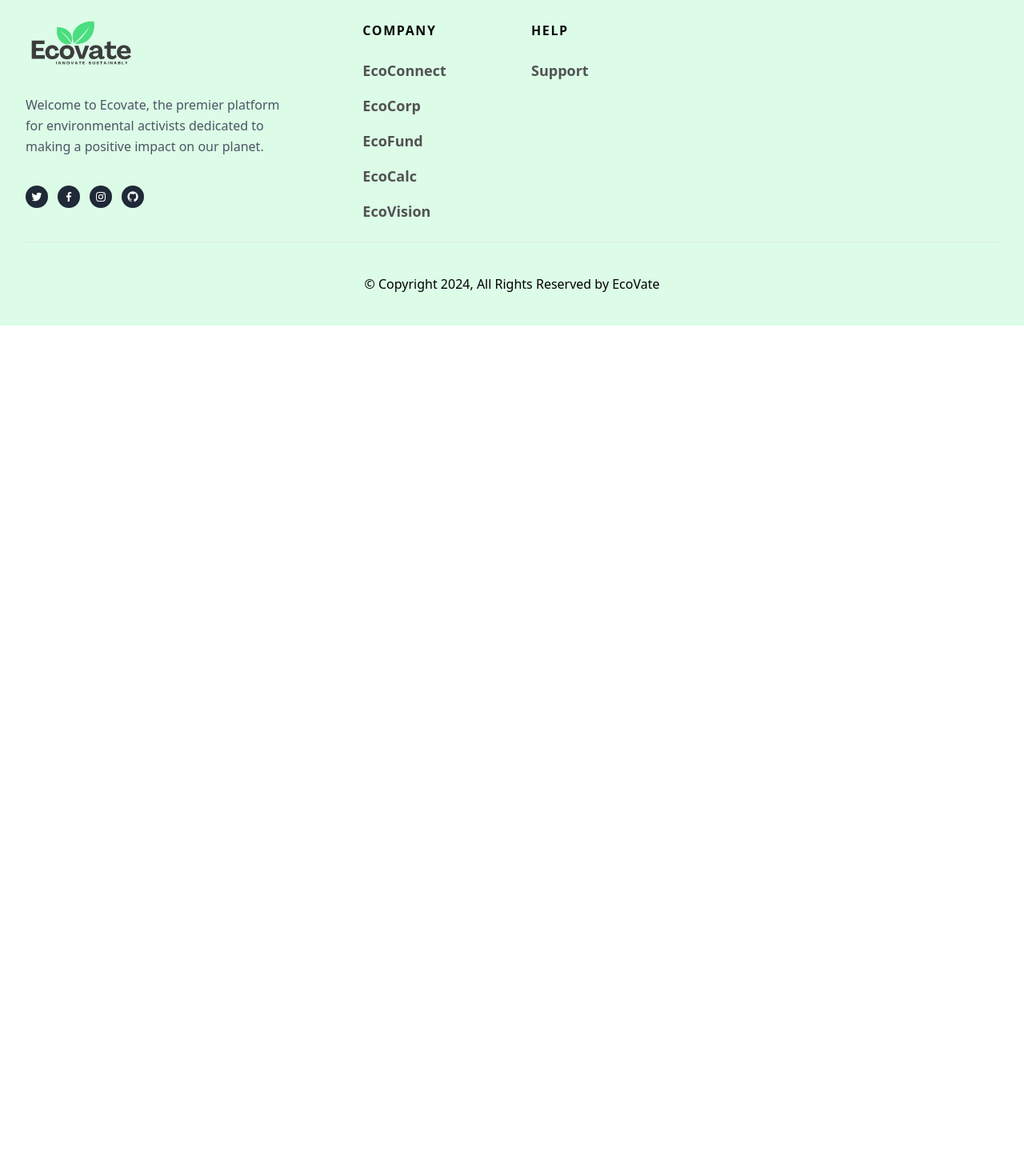
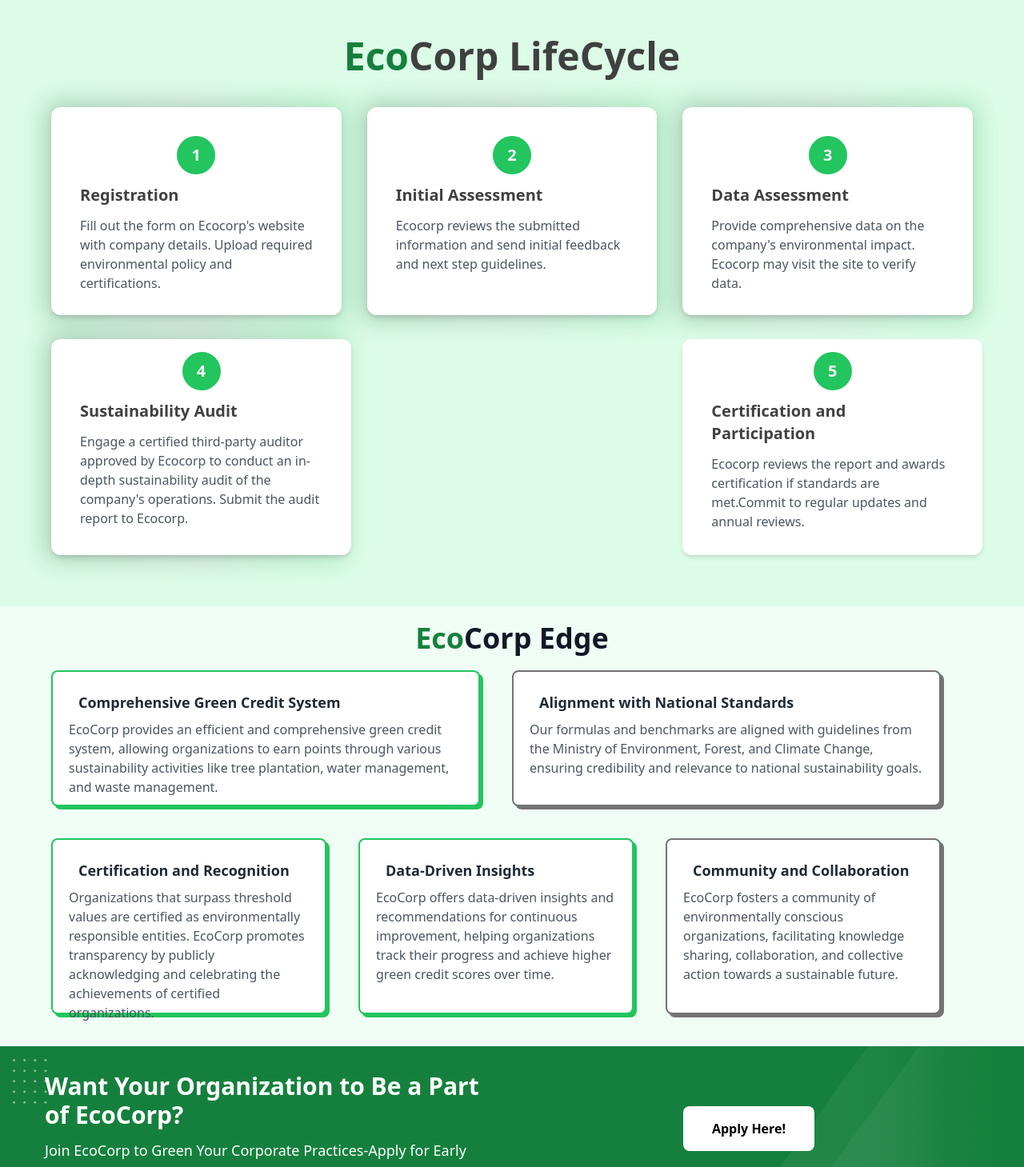
Before and after one commit to santhoshkrishnaks/EcoVate, a React (Vite) app in the folder client/: page /Ecocorp in a window 1280 px wide. Shown: the part 1080-2539 px from the top of the page at 80% size. Before the commit the page ends 1487 px from the top, so only its background shows below. Built offline with nearby package versions, Linux system fonts and the light colour scheme; no server answers; what pdfmake would draw is missing.

Commit message:
EcoCorps

```diff
--- a/client/src/App.jsx
+++ b/client/src/App.jsx
@@ -16,6 +16,7 @@ import Donate from "./Components/Donate.jsx";
 import { Page1 } from "./Components/EcoCsrp/Page1.jsx";
 import { ProjectPop } from "./Components/ProjectPop.jsx";
 import Create from "./Components/Context.jsx";
+import Form from './Components/EcoCsrp/EcoCorpForm.jsx'
 const App = () => {
   const [showForm, setShowForm] = useState(false);
   return (
@@ -30,6 +31,7 @@ const App = () => {
             <Route path="/Ecocalc" element={<Ecocalc />} />
             <Route path="/result" element={<Results />} />
             <Route path="/Ecofund" element={<Donate />} />
+            <Route path="/form" element={<Form/>} />
             <Route path="/" element={<Home />} />
             <Route path="/signin" element={<SignedOut><SignInPage /></SignedOut>}/>
             <Route path="/signup" element={ <SignedOut><SignUpPage /> </SignedOut>}/>
--- a/client/src/Components/EcoCsrp/EcoCorpForm.jsx
+++ b/client/src/Components/EcoCsrp/EcoCorpForm.jsx
@@ -1,4 +1,6 @@
 import React, { useState } from 'react';
+import Footer from '../Footer';
+import Nav from '../Nav';
 
 const Form = () => {
   // State to store form data
@@ -57,6 +59,8 @@ const Form = () => {
   };
 
   return (
+    <div>
+    <Nav/>
     <form className="bg-white p-8 rounded-lg shadow-lg" onSubmit={handleFormSubmit}>
       <div className="space-y-8">
         {/* Organization Details Section */}
@@ -326,6 +330,8 @@ const Form = () => {
         </div>
       </div>
     </form>
+    <Footer/>
+    </div>
   );
 };
 
--- a/client/src/Components/EcoCsrp/Page1.jsx
+++ b/client/src/Components/EcoCsrp/Page1.jsx
@@ -1,5 +1,7 @@
 import '@dotlottie/player-component/dist/dotlottie-player.mjs';
 import Footer from '../Footer';
+import {Page2} from './Page2';
+import {Page3} from './Page3';
 import Nav from '../Nav';
 
 export const Page1 = () => {
@@ -68,6 +70,8 @@ export const Page1 = () => {
 
 
 </div>
+<Page2/>
+<Page3/>
 <Footer/></div>
 
   )
--- a/client/src/Components/EcoCsrp/Page3.jsx
+++ b/client/src/Components/EcoCsrp/Page3.jsx
@@ -105,7 +105,7 @@ export const Page3 = () => {
       </div>
       <div className="w-full px-1 lg:w-1/2">
         <div className="text-center ">
-          <a className="font-semibold rounded-lg mx-auto inline-flex items-center justify-center bg-white py-4 px-9 hover:bg-opacity-90" href="#">
+          <a className="font-semibold rounded-lg mx-auto inline-flex items-center justify-center bg-white py-4 px-9 hover:bg-opacity-90" href="/form">
            Apply Here!
           </a>
         </div>
```
